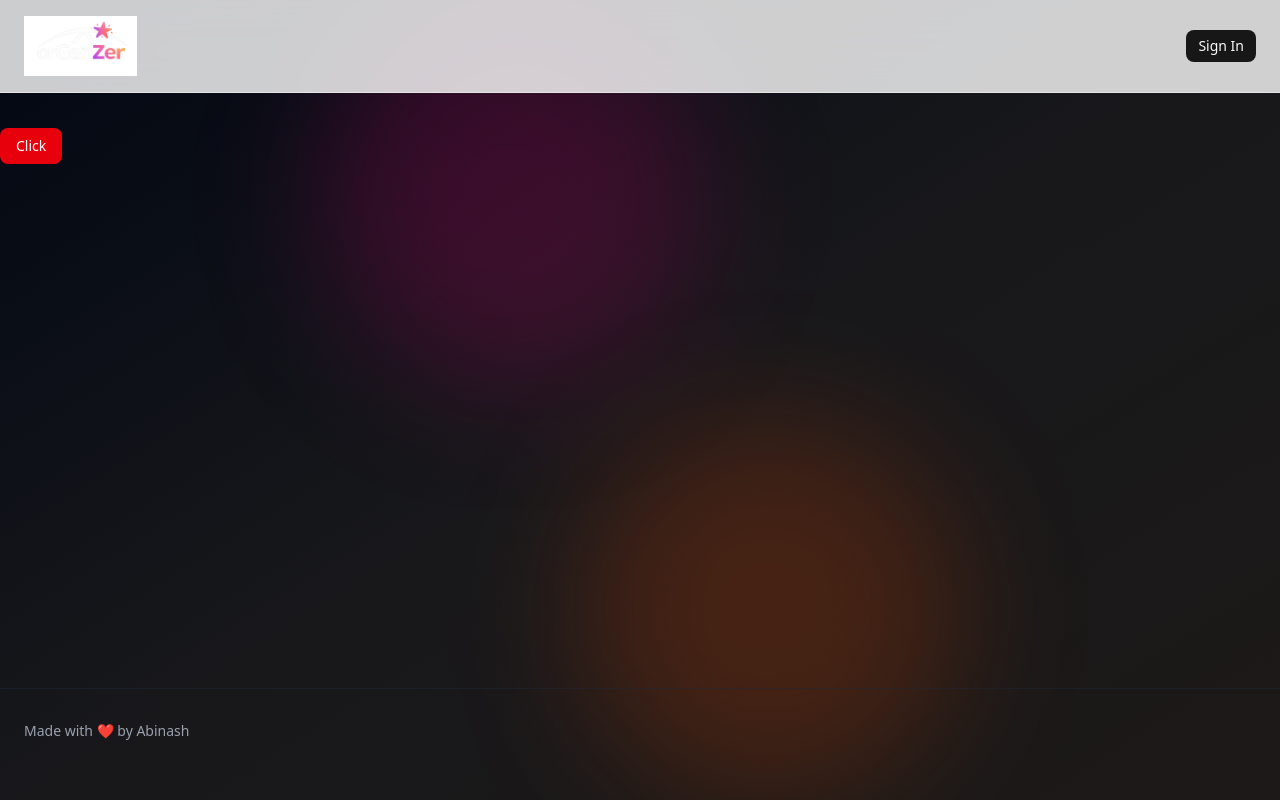
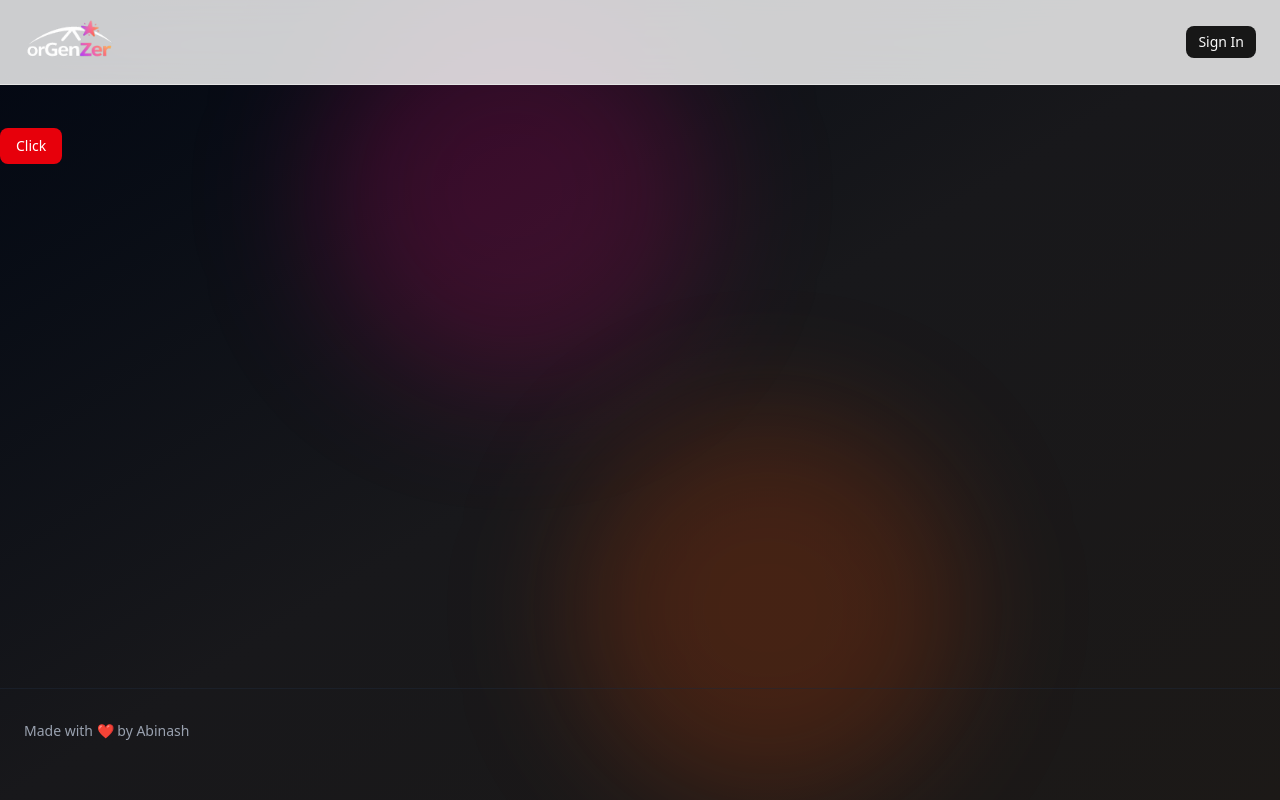
Before and after one commit to Abinash-016/orGenZer, a Next.js app: page / in a window 1280 px wide. Built offline with nearby package versions, Linux system fonts and the light colour scheme; no server answers.

Commit message:
Implemented the convexClient provider to use as a frontend file

```diff
--- a/app/ConvexClientProvider.jsx
+++ b/app/ConvexClientProvider.jsx
@@ -1,9 +1,15 @@
 "use client";
 
-import { ConvexProvider, ConvexReactClient } from "convex/react";
+import { useAuth } from "@clerk/nextjs";
+import { ConvexReactClient } from "convex/react";
+import { ConvexProviderWithClerk } from "convex/react-clerk";
 
 const convex = new ConvexReactClient(process.env.NEXT_PUBLIC_CONVEX_URL);
 
 export function ConvexClientProvider({ children }) {
-  return <ConvexProvider client={convex}>{children}</ConvexProvider>;
+  return (
+    <ConvexProviderWithClerk client={convex} useAuth={useAuth}>
+      {children}
+    </ConvexProviderWithClerk>
+  );
 }
--- a/components/header.jsx
+++ b/components/header.jsx
@@ -1,8 +1,11 @@
-import { SignedIn, SignedOut, SignInButton, SignUpButton, UserButton } from "@clerk/nextjs";
+"use client";
+
+import { SignInButton, UserButton } from "@clerk/nextjs";
 import Image from "next/image";
 import Link from "next/link";
-import React from "react";
+import React, { use } from "react";
 import { Button } from "./ui/button";
+import { Authenticated, Unauthenticated } from "convex/react";
 
 const Header = () => {
   return (
@@ -12,11 +15,11 @@ const Header = () => {
           {/*Logo */}
           <Link href={"/"} className="flex items-center">
             <Image
-              src="/logo.png"
-              alt="orGenZer Logo"
+              src="/logo2.png"
+              alt="Logo_orGenZer"
               width={500}
               height={500}
-              className="w-full h-15"
+              className="w-full h-13"
               priority
             />
 
@@ -27,18 +30,16 @@ const Header = () => {
 
           {/*Right side action */}
           <div className="flex items-center">
-            <SignedIn>
+            <Authenticated>
               {/*create event button  */}
               <UserButton />
-            </SignedIn>
+            </Authenticated>
 
-            <SignedOut>
-                <SignInButton mode="modal">
-                  <Button size="sm">Sign In</Button>
-                </SignInButton>
-
-            </SignedOut>
-
+            <Unauthenticated>
+              <SignInButton mode="modal">
+                <Button size="sm">Sign In</Button>
+              </SignInButton>
+            </Unauthenticated>
           </div>
         </div>
 
--- /dev/null
+++ b/convex/auth.config.js
@@ -0,0 +1,12 @@
+export default {
+  providers: [
+    {
+      // Replace with your own Clerk Issuer URL from your "convex" JWT template
+      // or with `process.env.CLERK_JWT_ISSUER_DOMAIN`
+      // and configure CLERK_JWT_ISSUER_DOMAIN on the Convex Dashboard
+      // See https://docs.convex.dev/auth/clerk#configuring-dev-and-prod-instances
+      domain: process.env.CLERK_JWT_ISSUER_DOMAIN,
+      applicationID: "convex",
+    },
+  ]
+}
--- a/package.json
+++ b/package.json
@@ -9,6 +9,7 @@
     "lint": "eslint"
   },
   "dependencies": {
+    "@clerk/clerk-react": "^5.59.2",
     "@clerk/nextjs": "^6.36.5",
     "@clerk/themes": "^2.4.46",
     "@radix-ui/react-avatar": "^1.1.11",
```
Also changed, not shown: public/logo.png, 1 other file (tests, documents, lock files or other folders).
